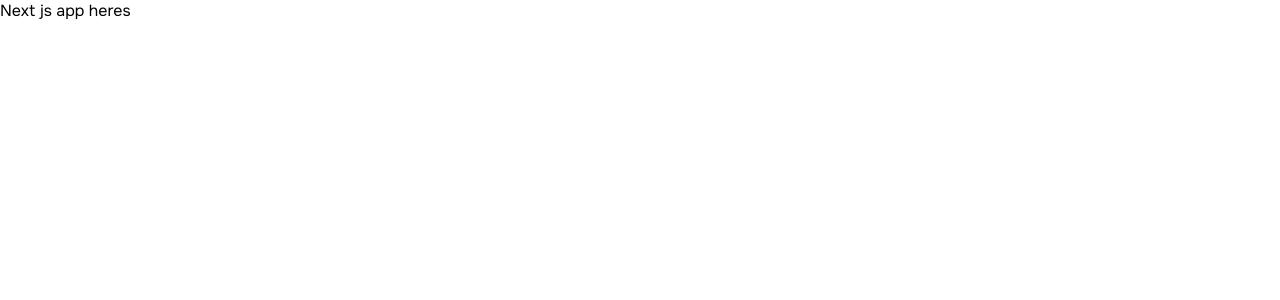
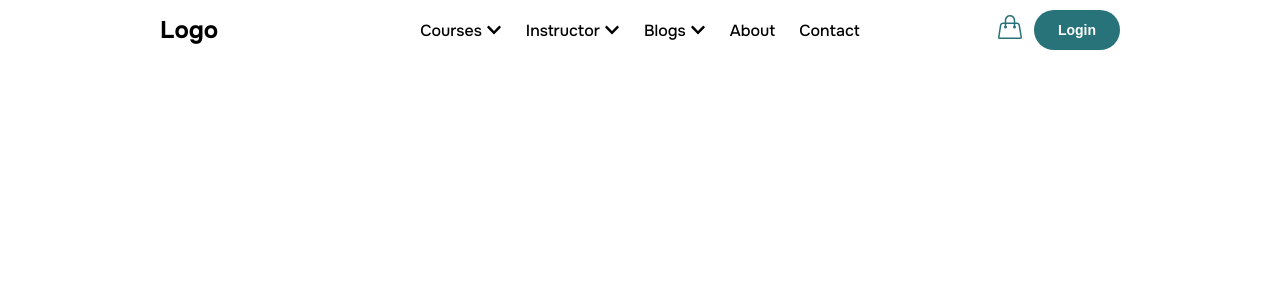
Before and after one commit to Habidhossen/Health-Wellness-Nextjs-SCSS, a Next.js app: page / in a window 1280 px wide. Shown: the top 300 px of the page. Built offline with nearby package versions, Linux system fonts and the light colour scheme.

Commit message:
navbar added

```diff
--- a/package.json
+++ b/package.json
@@ -12,6 +12,7 @@
     "next": "15.0.3",
     "react": "19.0.0-rc-66855b96-20241106",
     "react-dom": "19.0.0-rc-66855b96-20241106",
+    "react-icons": "^5.3.0",
     "sass": "^1.81.0"
   },
   "devDependencies": {
--- a/src/app/page.js
+++ b/src/app/page.js
@@ -1,3 +1,9 @@
+import Navbar from "@/components/Navbar";
+
 export default function Home() {
-  return <>Next js app heres</>;
+  return (
+    <>
+      <Navbar />
+    </>
+  );
 }
--- a/src/components/Navbar.jsx
+++ b/src/components/Navbar.jsx
@@ -1,5 +1,65 @@
+"use client";
+
+import Link from "next/link";
+import { useState } from "react";
+import { FaChevronDown } from "react-icons/fa";
+import { SlHandbag } from "react-icons/sl";
+import styles from "../styles/Navbar.module.scss";
+
 const Navbar = () => {
-  return <div></div>;
+  const [isMenuOpen, setIsMenuOpen] = useState(false);
+
+  const toggleMenu = () => {
+    setIsMenuOpen(!isMenuOpen);
+  };
+
+  return (
+    <nav className={styles.navbar}>
+      <div className={styles.navLeft}>
+        <h2>Logo</h2>
+      </div>
+
+      <div className={`${styles.navCenter} ${isMenuOpen ? styles.open : ""}`}>
+        <ul className={styles.navLinks}>
+          <li>
+            <Link href="">
+              Courses <FaChevronDown />
+            </Link>
+          </li>
+          <li>
+            <Link href="">
+              Instructor <FaChevronDown />
+            </Link>
+          </li>
+          <li>
+            <Link href="">
+              Blogs <FaChevronDown />
+            </Link>
+          </li>
+          <li>
+            <Link href="">About</Link>
+          </li>
+          <li>
+            <Link href="">Contact</Link>
+          </li>
+        </ul>
+      </div>
+
+      <div className={styles.navRight}>
+        <Link href="">
+          <SlHandbag />
+        </Link>
+        <button className={styles.button}>Login</button>
+      </div>
+
+      {/* Hamburger menu */}
+      <div className={styles.hamburger} onClick={toggleMenu}>
+        <div className={styles.line}></div>
+        <div className={styles.line}></div>
+        <div className={styles.line}></div>
+      </div>
+    </nav>
+  );
 };
 
 export default Navbar;
--- a/src/styles/Navbar.module.scss
+++ b/src/styles/Navbar.module.scss
@@ -0,0 +1,141 @@
+@import "./variables";
+
+.navbar {
+  margin: 0 140px;
+  display: flex;
+  justify-content: space-between;
+  align-items: center;
+  padding: 10px 20px;
+  background-color: $background-color-white;
+  color: $text-color-dark;
+  position: relative;
+  flex-wrap: wrap;
+
+  // Navbar Sections (Left, Center, Right)
+  .navLeft,
+  .navCenter,
+  .navRight {
+    display: flex;
+    align-items: center;
+  }
+
+  .navLeft {
+    flex: 1;
+  }
+
+  .navCenter {
+    flex: 2;
+    justify-content: center;
+  }
+
+  .navRight {
+    flex: 1;
+    justify-content: flex-end;
+    gap: 12px;
+
+    a {
+      color: $primary-color;
+      font-size: 24px;
+    }
+  }
+
+  // Navbar Links Styles
+  .navLinks {
+    display: flex;
+    justify-content: center;
+    gap: 24px;
+    list-style: none;
+    margin: 0;
+    padding: 0;
+
+    li {
+      a {
+        display: flex;
+        align-items: center;
+        text-decoration: none;
+        gap: 4px;
+        color: $text-color-dark;
+        font-size: 16px;
+        font-weight: 500;
+        transition: color 0.3s;
+
+        &:hover {
+          color: $primary-color; // Hover color
+        }
+      }
+    }
+  }
+
+  // Button Styles
+  .button {
+    background-color: $primary-color;
+    border: none;
+    border-radius: 32px;
+    padding: 12px 24px;
+    color: white;
+    font-size: 14px;
+    font-weight: 600;
+    cursor: pointer;
+    transition: background-color 0.3s;
+
+    &:hover {
+      background-color: red; // Darker shade on hover
+    }
+  }
+
+  // Mobile/Tablet Responsive Design
+  @media (max-width: 768px) {
+    flex-direction: column;
+    text-align: center;
+
+    .navCenter {
+      margin-top: 10px;
+      width: 100%;
+    }
+
+    .navLinks {
+      flex-direction: column;
+      gap: 10px;
+      display: none;
+
+      &.open {
+        display: flex;
+      }
+    }
+
+    .navLeft,
+    .navRight {
+      justify-content: center;
+      width: 100%;
+    }
+
+    .navRight {
+      margin-top: 10px;
+    }
+  }
+
+  // Hamburger Menu (for mobile view)
+  .hamburger {
+    display: none;
+    flex-direction: column;
+    justify-content: space-between;
+    align-items: center;
+    width: 30px;
+    height: 25px;
+    cursor: pointer;
+
+    .line {
+      width: 30px;
+      height: 4px;
+      background-color: $text-color-dark;
+      border-radius: 5px;
+    }
+  }
+
+  // Show hamburger on small screens
+  @media (max-width: 768px) {
+    .hamburger {
+      display: flex;
+    }
+  }
+}
--- /dev/null
+++ b/src/styles/variables.scss
@@ -0,0 +1,5 @@
+$primary-color: #287279;
+$background-color-white: white;
+$background-color-grey: #f0f1ee;
+$text-color-dark: #000;
+$text-color-white: #fff;
```
Also changed, not shown: 1 other file (tests, documents, lock files or other folders).
